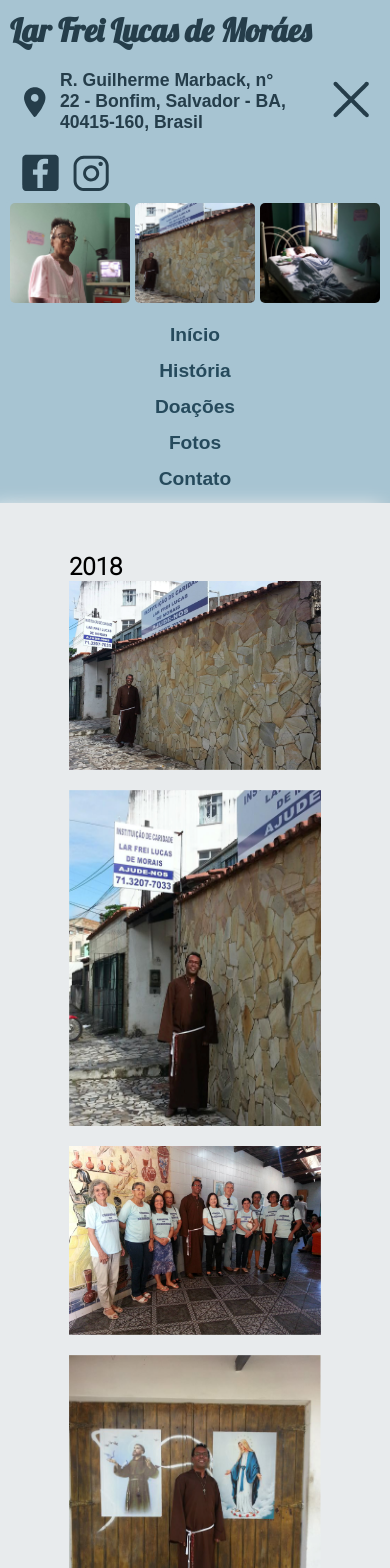
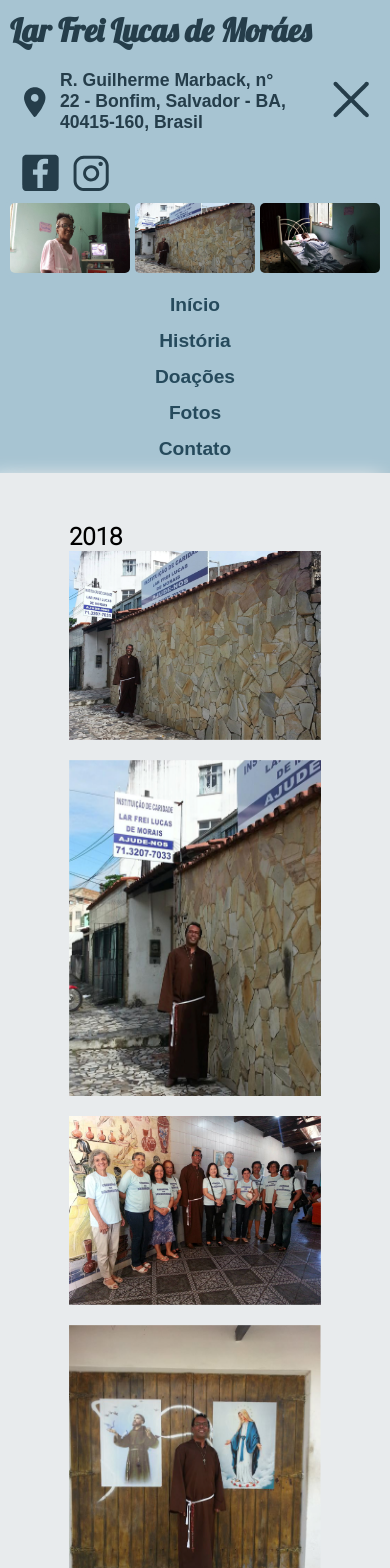
Before and after one commit to ygorth/larfreilucasdemoraes, a React (Vite) app: page /fotos in a window 390 px wide. Shown: the top 1568 px of the page. Built offline with nearby package versions, Linux system fonts and the light colour scheme.

Commit message:
att banner

```diff
--- a/src/components/GaleriaFotos.jsx
+++ b/src/components/GaleriaFotos.jsx
@@ -1,4 +1,4 @@
-import React, { useState } from 'react';
+import React, { useEffect, useState } from 'react';
 import Masonry, { ResponsiveMasonry } from 'react-responsive-masonry';
 import '../styles/geral.css';
 import '../styles/galeriafotos.css';
@@ -41,8 +41,12 @@ const Container = styled.div`
     cursor: pointer;
   }
 `;
+const ContainerDiv = styled.div`
 
-
+`
+const Content = styled.div`
+  height: 800px ;
+`
 // rgba(0, 0, 0, 0.6)
 
 
@@ -77,19 +81,24 @@ const images2 = [
   img4,
   img5,
   img6,
-  img7,
-  img8,
-  img9,
-  img10,
-  img11,
+
+
 ];
 
 const GaleriaFotos = () => {
   const [data, setData] = useState({ img: '', i: 0 });
+  const [view, setView] = useState(false);
+  function viewImage(img, i) {
 
-  function viewImage(img, i) {
     setData({ img, i });
   }
+
+  useEffect(()=>{
+    if(data.img == ''){
+      setView(true)
+      console.log(view);
+    }
+  },[data])
 
   function imgAction(action) {
     let i = data.i;
@@ -142,22 +151,12 @@ const GaleriaFotos = () => {
           </div>
         </div>
       )}
+
       <Container>
+      <h2>2018</h2>
+      {data.img && <Content></Content>}
+      {!data.img &&  <ContainerDiv>
         <ResponsiveMasonry columnsCountBreakPoints={{ 350: 1, 750: 2, 900: 3 }}>
-          <h2>2018</h2>
-          <Masonry gutter="20px">
-
-            {images.map((image, i) => (
-              <img
-                key={image}
-                src={image}
-                onClick={() => viewImage(image, i)}
-              />
-            ))}
-          </Masonry>
-        </ResponsiveMasonry>
-        <ResponsiveMasonry columnsCountBreakPoints={{ 350: 1, 750: 2, 900: 3 }}>
-        <h2>2018</h2>
           <Masonry gutter="20px">
             {images2.map((image, i) => (
               <img
@@ -168,6 +167,21 @@ const GaleriaFotos = () => {
             ))}
           </Masonry>
         </ResponsiveMasonry>
+        </ContainerDiv>}
+        {!data.img &&  <ContainerDiv>
+        <h2>2018</h2>
+        <ResponsiveMasonry columnsCountBreakPoints={{ 350: 1, 750: 2, 900: 3 }}>
+          <Masonry gutter="20px">
+            {images2.map((image, i) => (
+              <img
+                key={image}
+                src={image}
+                onClick={() => viewImage(image, i)}
+              />
+            ))}
+          </Masonry>
+        </ResponsiveMasonry>
+        </ContainerDiv>}
 
       </Container>
     </>
--- a/src/styles/galeriafotos.css
+++ b/src/styles/galeriafotos.css
@@ -1,6 +1,7 @@
 .responsivo-galeria{
   top: 0px;
-  width: 100%;
+  width: 100vw;
+  max-width: 100%;
   height: 100vh;
   background: rgba(0, 0, 0, 0.9);
   position: fixed;
@@ -10,8 +11,7 @@
   gap: 10px;
   justify-content: center;
   align-items: center;
-  overflow: hidden;
-  z-index: 30;
+  z-index: 200;
 }
 
 .btns-galeria{
--- a/src/styles/slide.css
+++ b/src/styles/slide.css
@@ -73,8 +73,9 @@ object-fit: cover;
 
 .embla__slide img{
   display: block;
+  width: 100vw;
   max-width: 100%;
- height: 350px ;
+ height: 280px ;
  border-radius: 10px;
  object-fit: cover;
 }
@@ -83,73 +84,38 @@ object-fit: cover;
 
 
 
-@media (min-width: 1880px){
-  .embla__slide img{
-    height: 400px;
-  }
-}
-@media (min-width: 2090px){
-  .embla__slide img{
-    height: 430px;
-  }
-}
-@media (min-width: 2200px){
-  .embla__slide img{
-    height: 470px;
-  }
-}
-@media (min-width: 2400px){
-  .embla__slide img{
-    height: 510px;
-  }
-}
-
-@media (max-width: 1680px){
-  .embla__slide img{
-    height: 350px;
-  }
-}
-
-@media (max-width: 1570px){
-  .embla__slide img{
-    height: 330px;
-  }
-}
-@media (max-width: 1400px){
-  .embla__slide img{
-    height: 270px;
-  }
-}
-@media (max-width: 1200px){
+@media (max-width: 1480px){
   .embla__slide img{
     height: 240px;
   }
 }
-@media (max-width: 1100px){
+
+@media (max-width: 1300px){
   .embla__slide img{
     height: 220px;
   }
 }
-@media (max-width: 1000px){
+@media (max-width: 1100px){
   .embla__slide img{
-    height: 200px;
+    height: 180px;
   }
 }
-@media (max-width: 800px){
+@media (max-width: 950px){
   .embla__slide img{
-    height: 160px;
-  }
-  .embla__next img{
-    width: 35px;
-  }
-  .embla__prev img{
-    width: 35px;
+    height: 150px;
   }
 }
+@media (max-width: 750px){
+  .embla__slide img{
+    height: 120px;
+  }
+}
+
 @media (max-width: 600px){
   .embla__slide img{
-    height: 130px;
+    height: 100px;
   }
+
   .embla__next{
     display: none ;
   }
@@ -160,8 +126,8 @@ object-fit: cover;
     border-radius: 5px;
   }
 }
-@media (max-width: 460px){
+@media (max-width: 500px){
   .embla__slide img{
-    height: 100px;
+    height: 70px;
   }
 }
```
